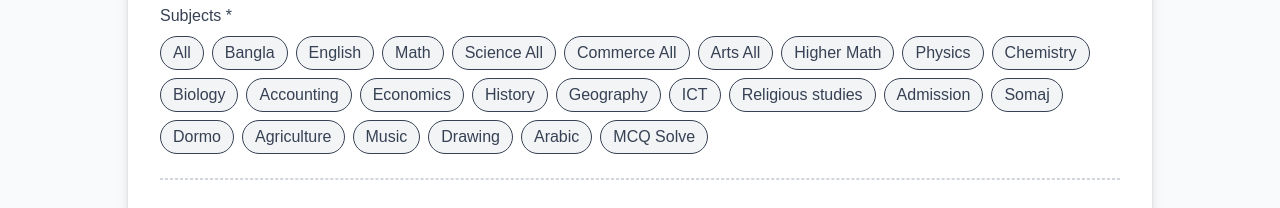
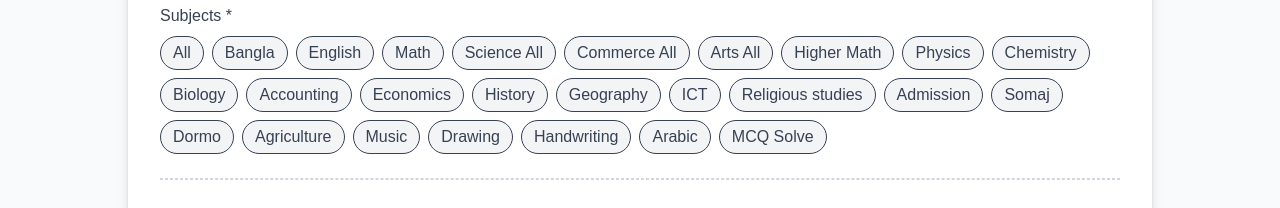
Before and after one commit to bapibiswas100808/tutor-media, a Next.js app: page /hire-tutor in a window 1280 px wide. Shown: the part 840-1048 px from the top of the page. Built offline with nearby package versions, Linux system fonts and the light colour scheme; no server answers.

Commit message:
Update HireTutorForm.tsx

```diff
--- a/src/components/forms/HireTutorForm.tsx
+++ b/src/components/forms/HireTutorForm.tsx
@@ -115,6 +115,7 @@ const subjectsList = [
   "Agriculture",
   "Music",
   "Drawing",
+  "Handwriting",
   "Arabic",
   "MCQ Solve",
 ];
```
